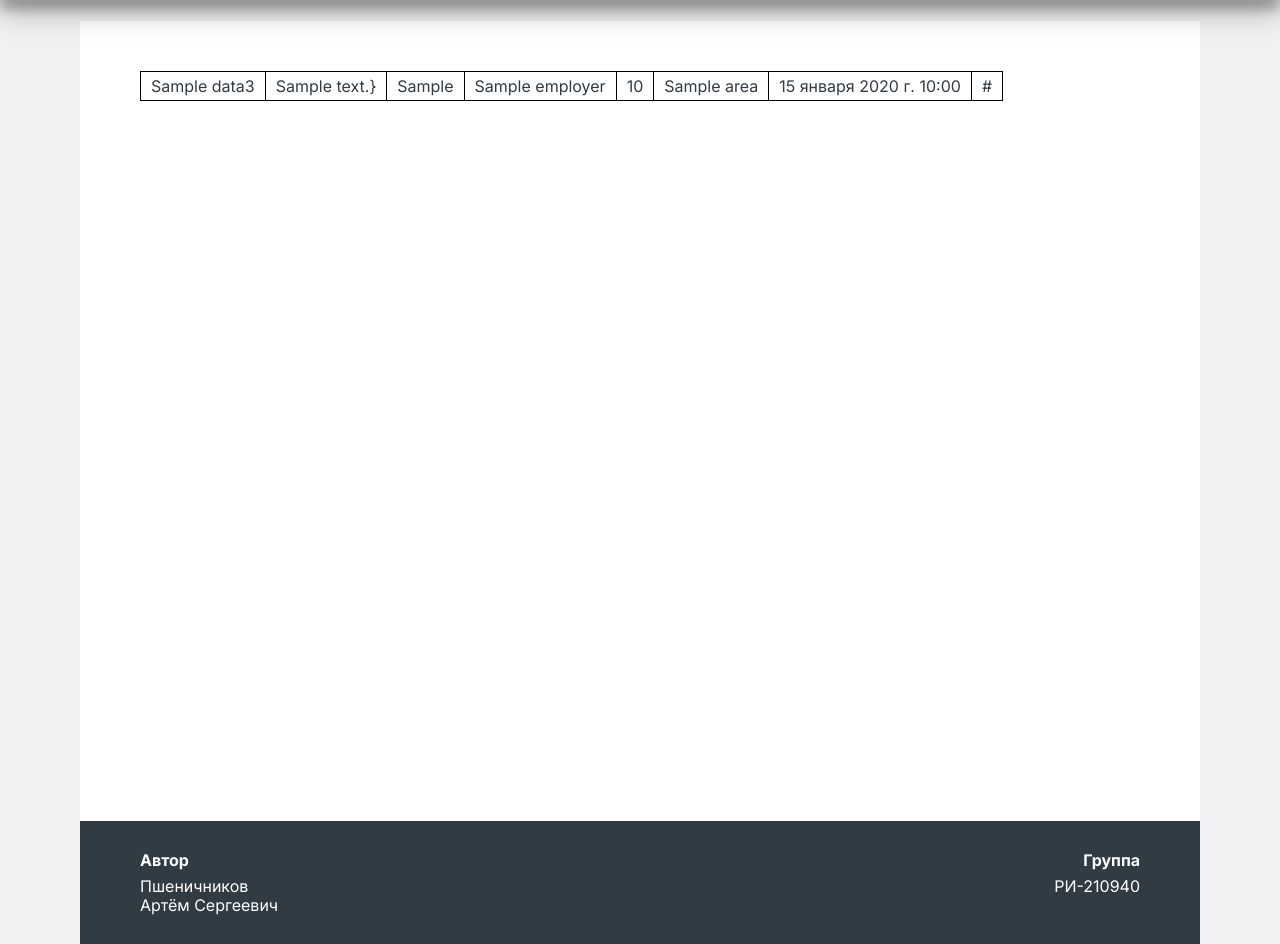
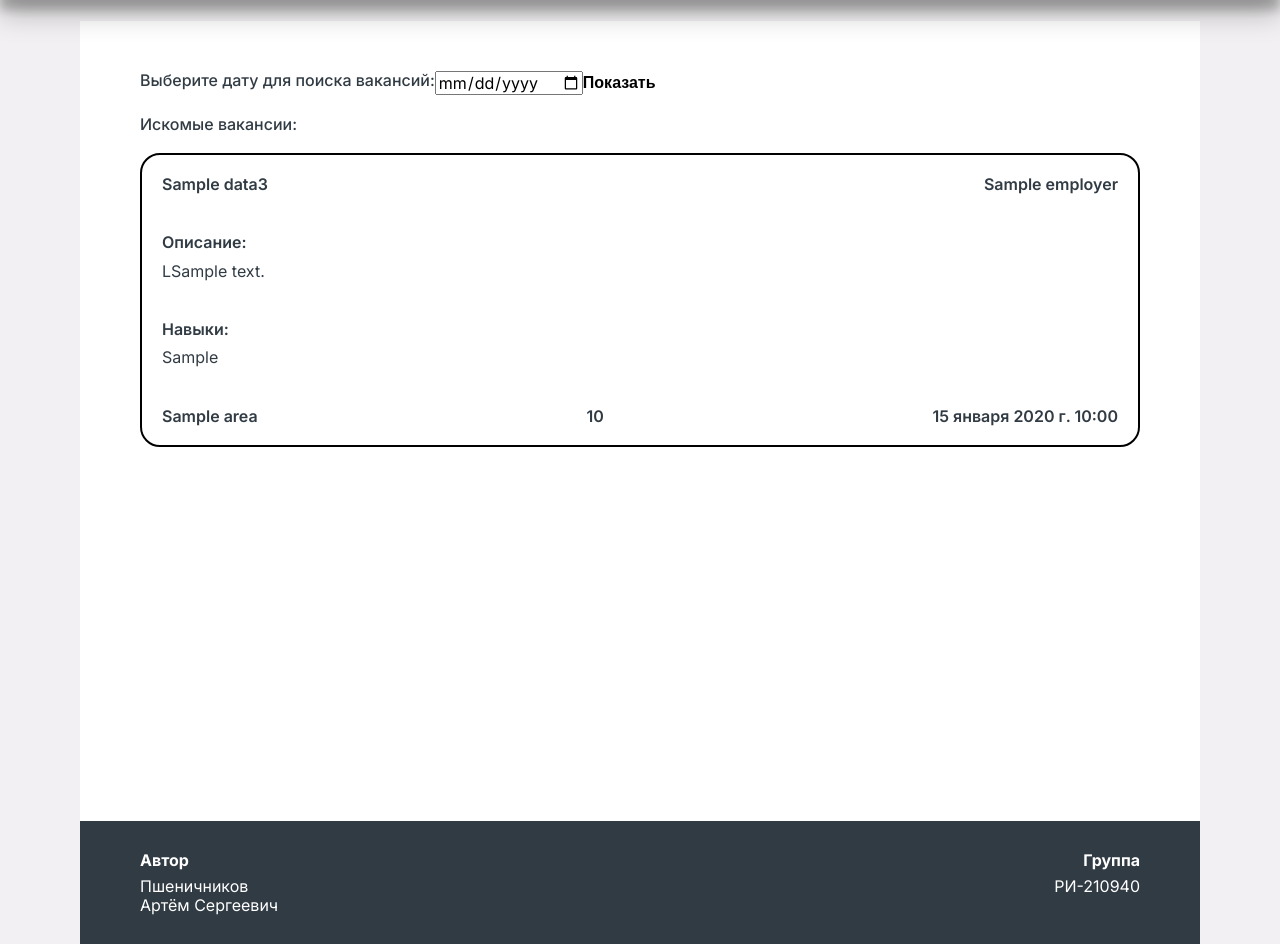
Before and after one commit to ArtemWheat/web_app_statistics_by_vacancies, a Django app: template vac_stat_web_app/web_stats/templates/web_stats/vacancies.html in a window 1280 px wide. Shown: the part 69-1013 px from the top of the page. Run offline with Django 4.2, Linux system fonts and the light colour scheme; the template is opened without the code that fills it: most values are stand-ins (such as "Sample title", 1, 10 or a date in 2020).

Commit message:
changed output vacancies

```diff
--- a/vac_stat_web_app/web_stats/api_hhru.py
+++ b/vac_stat_web_app/web_stats/api_hhru.py
@@ -43,10 +43,10 @@ class DataVacanciesFromHH:
         description = ' '.join(re.sub(re.compile('<.*?>'), '', resp['description'])
                                .strip()
                                .split())
-        description = description[:100] + '...' if len(description) >= 100 else description
+        description = description[:500] + '...' if len(description) >= 100 else description
         result_list.append({'name': resp['name'],
                             'description': description,
-                            'key_skills': list(map(lambda x: x['name'], resp['key_skills'])),
+                            'key_skills': ', '.join(map(lambda x: x['name'], resp['key_skills'])),
                             'employer': resp['employer']['name'],
                             'salary': f"{resp['salary']['from']} - {resp['salary']['to']} {resp['salary']['currency']}",
                             'area': resp['area']['name'],
--- a/vac_stat_web_app/web_stats/static/main/css/style.css
+++ b/vac_stat_web_app/web_stats/static/main/css/style.css
@@ -197,3 +197,35 @@ table td {
     display:block;
     margin:auto;
 }
+
+.items {
+    padding: 20px;
+    margin-bottom: 20px;
+    border: 2px solid black;
+    border-radius: 20px;
+}
+
+.items:hover{
+    background-color:#efeff2;
+}
+
+.card-bottom, .card-up {
+    justify-content: space-between;
+}
+
+.card-bottom{
+    margin-top: auto;
+}
+
+.card-block, .card-up  {
+    margin-bottom: 40px;
+}
+
+.card-block-title{
+    margin-bottom: 10px;
+}
+
+
+.card-title {
+    font-weight: 600;
+}
--- a/vac_stat_web_app/web_stats/templates/web_stats/vacancies.html
+++ b/vac_stat_web_app/web_stats/templates/web_stats/vacancies.html
@@ -3,18 +3,48 @@
 {% block title %}Вакансии{% endblock %}
 
 {% block content %}
-<table class="brd table1">
-{% for el in data3 %}
-<tr>
-    <td>{{ el.name }}</td>
-    <td>{{ el.description }}}</td>
-    <td>{{ el.key_skills }}</td>
-    <td>{{ el.employer }}</td>
-    <td>{{ el.salary }}</td>
-    <td>{{ el.area }}</td>
-    <td>{{ el.published_at }}</td>
-    <td>{{ el.alternate_url }}</td>
-</tr>
-{% endfor %}
-</table>
+
+<div class="flex form" style="margin-bottom: 20px;">
+    <div class="flex div-input">
+        <form class="flex" action="{% url 'vacancies' %}" method="">
+            <Label class="main-article-text">Выберите дату для поиска вакансий:</Label>
+            <input type="date" name="date" id="date">
+            <button class="bth-reset bth-date" style="color: black;">Показать</button>
+        </form>
+    </div>
+</div>
+
+{% if data3|length > 0 %}
+
+<p class="main-article-text">Искомые вакансии:</p><br>
+
+<ul class="list-reset vac-list flex-column">
+    {% for el in data3 %}
+            <li class="items flex-column">
+                <a href="{{ el.alternate_url }}" class="flex-column a-item">
+                    <div class="flex card-up card-title">
+                        <p class="name">{{ el.name }}</p>
+                        <p>{{ el.employer }}</p>
+                    </div>
+                    <div class="card-block">
+                        <p class="card-block-title card-title">Описание:</p>
+                        <p class="card-text">L{{ el.description }}</p>
+                    </div>
+                    <div class="card-block">
+                        <p class="card-block-title card-title">Навыки:</p>
+                        <p class="card-text">{{ el.key_skills }}</p>
+                    </div>
+                    <div class="flex card-bottom card-title">
+                        <p>{{ el.area }}</p>
+                        <p>{{ el.salary }}</p>
+                        <p>{{ el.published_at }}</p>
+                    </div>
+                </a>
+            </li>
+        {% endfor %}
+        </ul>
+{% else %}
+<p class="main-article-text">Ничего не найдено</p>
+{% endif %}
+
 {% endblock %}
--- a/vac_stat_web_app/web_stats/views.py
+++ b/vac_stat_web_app/web_stats/views.py
@@ -37,5 +37,9 @@ def key_skills(request):
 
 
 def vacancies(request):
-    data = DataVacanciesFromHH().get_data_vacancies('C#', '2022-12-12', 10)
+    date = ''
+    data = {}
+    if request.GET != {}:
+        date = request.GET['date']
+        data = data = DataVacanciesFromHH().get_data_vacancies('C#', date, 10)
     return render(request, 'web_stats/vacancies.html', {'data3': data})
```
